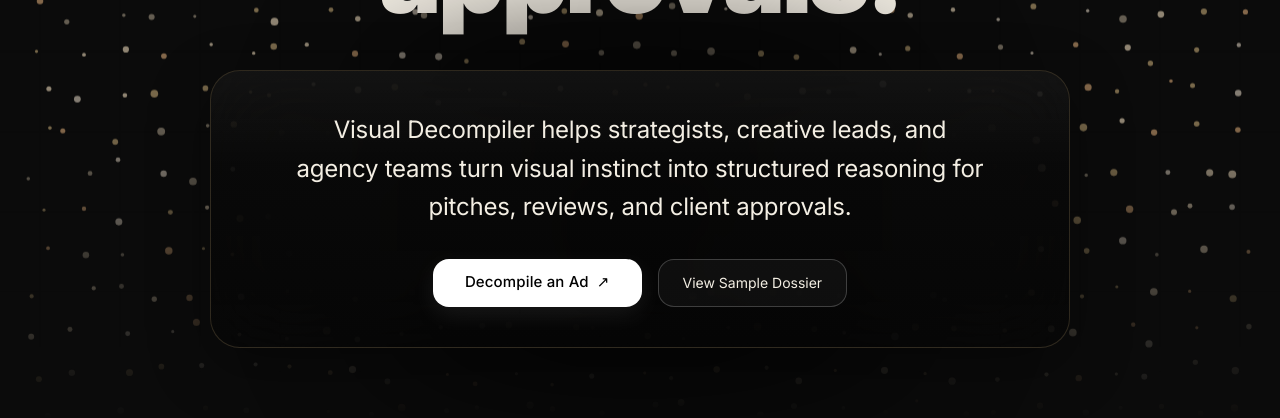
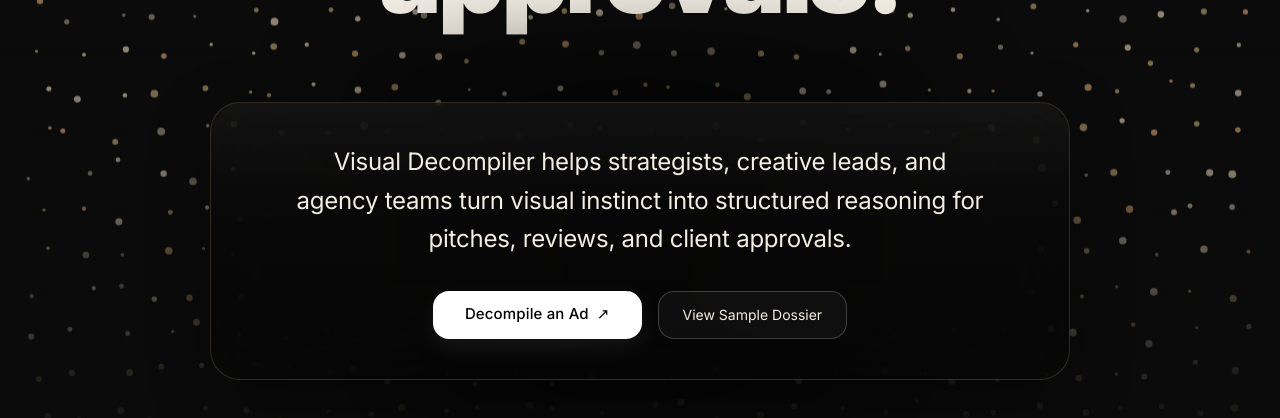
Before and after one commit to popvisly/visual-decompiler, a Next.js app: page / in a window 1280 px wide. Shown: the part 389-807 px from the top of the page. Built offline with nearby package versions, Linux system fonts and the light colour scheme; no server answers.

Commit message:
Add more vertical spacing between hero title and card

```diff
--- a/src/components/marketing/CinematicHero.tsx
+++ b/src/components/marketing/CinematicHero.tsx
@@ -22,7 +22,7 @@ export default function CinematicHero() {
                     <span>for pitches, reviews, and approvals.</span>
                 </h1>
 
-                <div className="relative mt-12 w-full max-w-[860px]">
+                <div className="relative mt-16 w-full max-w-[860px] md:mt-20">
                     <div className="pointer-events-none absolute inset-0 flex items-center justify-center" aria-hidden="true">
                         <div className="h-[420px] w-[860px] rounded-[40px] bg-[radial-gradient(circle_at_center,rgba(0,0,0,0.62),rgba(0,0,0,0.32)_48%,transparent_78%)] blur-2xl" />
                     </div>
```
